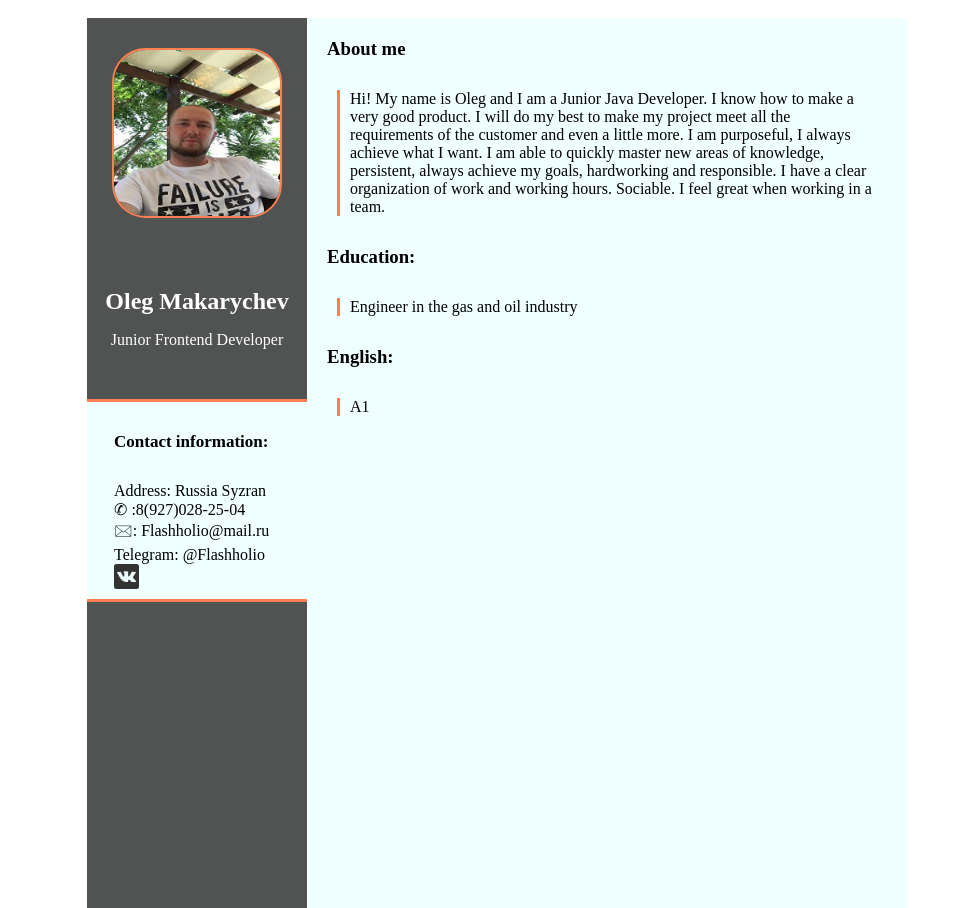
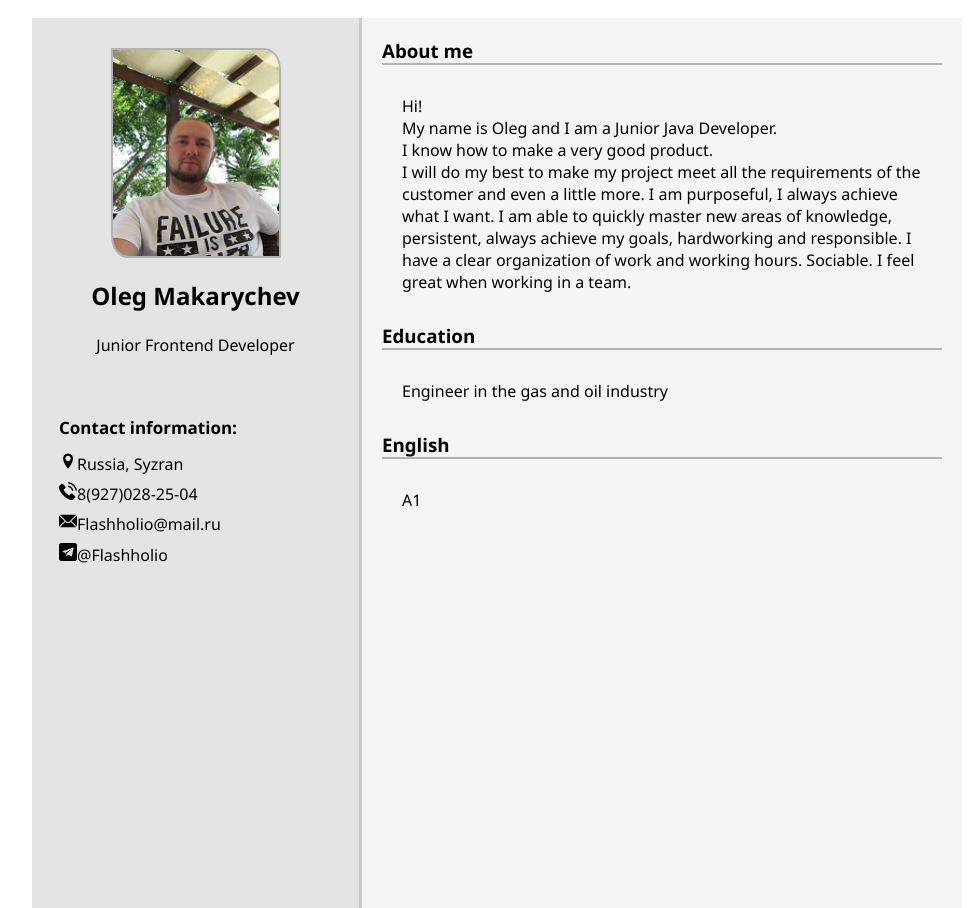
Before and after one commit to Flashholio/New-Folder, a plain HTML site: page index.html in a window 1280 px wide. Shown: the whole page, without its empty margins (143-1116 px from the left). Drawn offline with Linux system fonts and the light colour scheme.

Commit message:
init: правки по разметке в index ver16.html

```diff
--- a/index.html
+++ b/index.html
@@ -19,7 +19,7 @@
             alt="My foto"
             class="circle"
             width="170px"
-            height="170px"
+            height="210px"
           />
           <div class="L">
             <h1 class="name">Oleg Makarychev</h1>
@@ -27,18 +27,18 @@
             <div class="inf">Contact information:</div>
           </div>
           <div class="continf">
-            <p>Address: Russia Syzran</p>
-            <p>&#9990 :8(927)028-25-04</p>
-            <p>&#128386: Flashholio@mail.ru</p>
-            <p>Telegram: @Flashholio</p>
-            <a href="https://vk.com/id77175178" class="site" target="_blank"><img src="assets/img/vk.png" width="25px" height="25px"></a>
+            <p><img src="assets/img/home2.png" width="18px" height="18px">Russia, Syzran</p>
+            <p><img src="assets/img/phone2.png" width="18px" height="18px">8(927)028-25-04</p>
+            <p><img src="assets/img/mail3.png" width="18px" height="18px">Flashholio@mail.ru</p>
+            <p><img src="assets/img/telegram.png" width="18px" height="18px">@Flashholio</p>
+            <!-- <a href="https://vk.com/id77175178" class="site" target="_blank"><img src="assets/img/vk2.png" width="25px" height="25px"> Oleg Makarychev</a> -->
           </div>
         </header>
       </section>
           <section class="two"><h3 class="am">About me</h3>
           <div class="text"><p>
-                Hi! My name is Oleg and I am a Junior Java Developer.
-                I know how to make a very good product.
+                Hi! <p>My name is Oleg and I am a Junior Java Developer.</p>
+                <p>I know how to make a very good product.</p>
                 I will do my best to make my project meet all the requirements of the customer and even a little more.
                 I am purposeful, I always achieve what I want.
                 I am able to quickly master new areas of knowledge, persistent, always achieve my goals, hardworking and responsible.
@@ -46,9 +46,9 @@
                 I feel great when working in a team.
             </p>
           </div>
-        <div class="ed"><h3>Education:</h3></div>
+        <div class="ed"><h3>Education</h3></div>
         <div class="edu"><ul><p>Engineer in the gas and oil industry</p></ul></div>
-        <div class="en"><h3>English:</h3></div>
+        <div class="en"><h3>English</h3></div>
         <div class="enu"><ul><p>A1</p></ul></div>
       </section>
     </div>
--- a/style.css
+++ b/style.css
@@ -9,15 +9,15 @@
   width: 100%;
   padding: 0 10%;
   margin: 0 auto;
+  font-family: "Segoe UI", Tahoma, Geneva, Verdana, sans-serif;
 }
 .logo {
   float: left;
 }
 .name {
   width: 100%;
-  src: url("assets/fonts/Gagalin-Regular.ttf");
-  color: rgb(255, 255, 255);
-  padding-top: 30%;
+  color: rgb(0, 0, 0);
+  padding-top: 5%;
   padding-bottom: 5%;
 }
 .container {
@@ -28,26 +28,25 @@
   justify-content: center;
 }
 .one {
-  background: rgb(81, 83, 83);
+  background: rgb(228, 228, 228);
   height: 890px;
-  width: auto;
+  width: 330px;
+  border-right: solid rgb(201, 201, 201);
 }
 .two {
-  background: azure;
+  background: rgb(245, 245, 245);
   height: auto;
   width: 600px;
 }
 .prof {
-  color: rgb(255, 255, 255);
+  color: rgb(0, 0, 0);
   padding-top: 5px;
   padding-bottom: 50px;
-  border-bottom: solid coral;
 }
 .inf {
   color: rgb(0, 0, 0);
-  width: 220px;
-  padding: 30px;
-  background: azure;
+  width: auto;
+  padding: 10px;
   text-align: left;
   padding-left: 27px;
   font-weight: 900;
@@ -55,48 +54,48 @@
 }
 .continf {
   color: rgb(0, 0, 0);
-  width: 220px;
-  height: 120px;
-  background: azure;
+  width: auto;
+  height: 140px;
   text-align: left;
   padding-left: 27px;
-  border-bottom: solid coral;
-}
+  line-height: 1.9;
+  }
 .circle {
-  border-radius: 20%;
-  border: 2px solid coral;
+  border-top-right-radius: 10%;
+  border-bottom-left-radius: 10%;
+  border: 2px solid rgb(179, 179, 179);
   margin-top: 30px;
 }
 .am {
   text-align: left;
   margin: 20px;
+  border-bottom: 2px solid rgb(179, 179, 179);
 }
 .text {
   text-align: left;
   color: rgb(0, 0, 0);
-  border-left: solid coral;
   margin: 30px;
   padding-left: 10px;
 }
 .ed {
   text-align: left;
   margin: 20px;
+  border-bottom: 2px solid rgb(179, 179, 179);
 }
 .edu {
   text-align: left;
   color: rgb(0, 0, 0);
-  border-left: solid coral;
   margin: 30px;
   padding-left: 10px;
 }
 .en {
   text-align: left;
   margin: 20px;
+  border-bottom: 2px solid rgb(179, 179, 179);
 }
 .enu {
   text-align: left;
   color: rgb(0, 0, 0);
-  border-left: solid coral;
   margin: 30px;
   padding-left: 10px;
 }
```
Also changed, not shown: index.js (+10 -0 lines), assets/img/home2.png (added), assets/img/mail3.png (added), assets/img/phone2.png (added), assets/img/telegram.png (added), assets/img/vk2.png (added).
